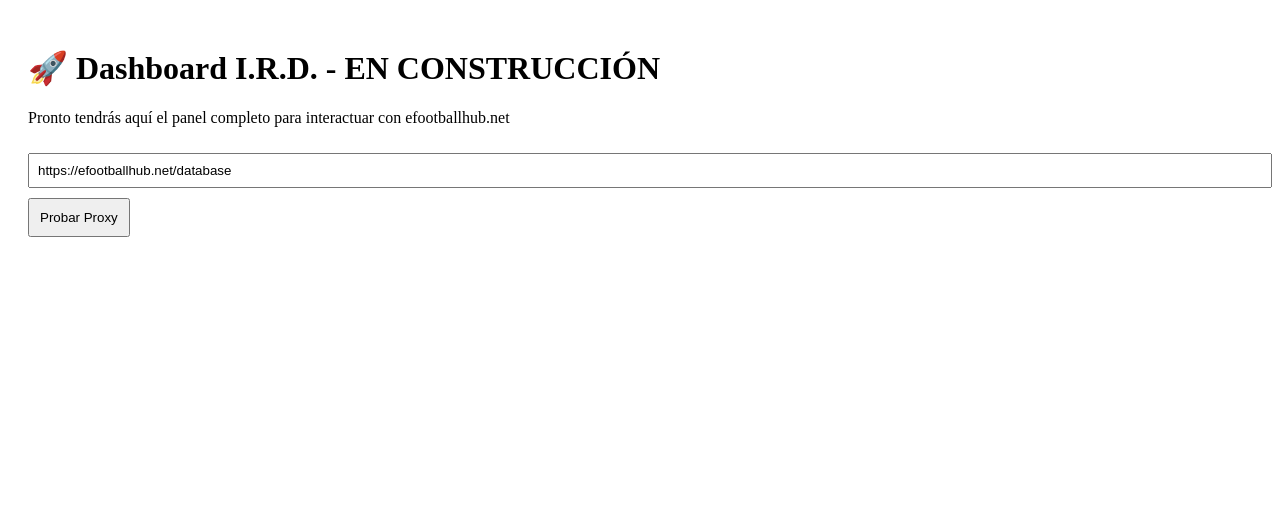
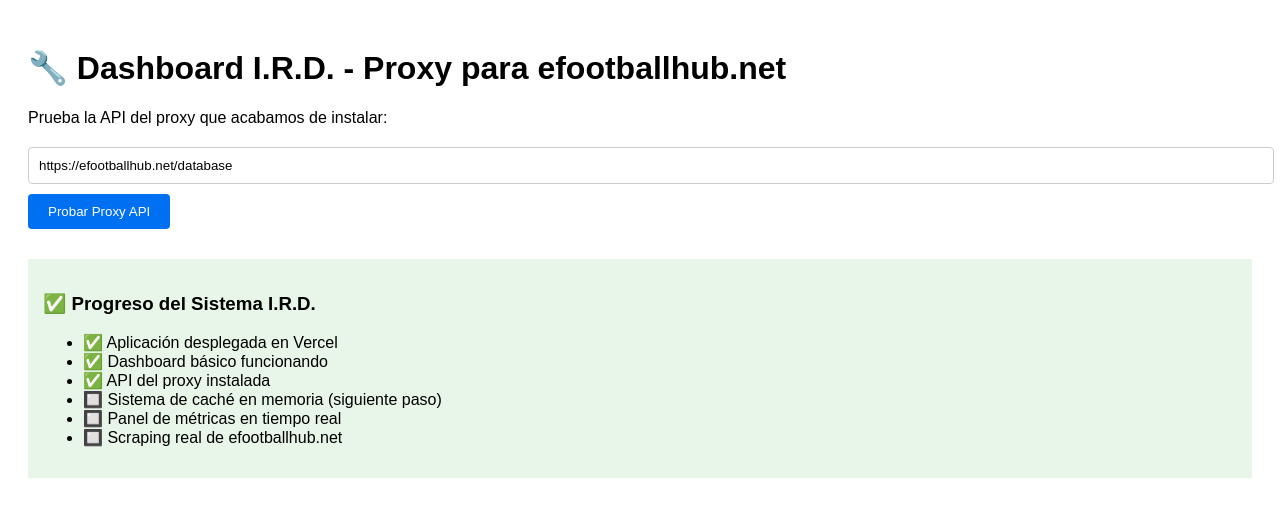
Before and after one commit to cochabambino42-collab/efootball-proxy, a Next.js app: page /ird-dashboard in a window 1280 px wide. Shown: the top 516 px of the page. Built offline with nearby package versions, Linux system fonts and the light colour scheme.

Commit message:
Add proxy testing functionality to DashboardPage

```diff
--- a/app/ird-dashboard/page.js
+++ b/app/ird-dashboard/page.js
@@ -3,19 +3,87 @@
 
 export default function DashboardPage() {
   const [url, setUrl] = useState('https://efootballhub.net/database');
+  const [loading, setLoading] = useState(false);
+  const [result, setResult] = useState(null);
+
+  const testProxy = async () => {
+    setLoading(true);
+    try {
+      const res = await fetch('/api/ird/proxy', {
+        method: 'POST',
+        headers: { 'Content-Type': 'application/json' },
+        body: JSON.stringify({ url })
+      });
+      const data = await res.json();
+      setResult(data);
+    } catch (error) {
+      setResult({ error: 'Fallo en la conexión' });
+    }
+    setLoading(false);
+  };
 
   return (
-    <div style={{padding: 20}}>
-      <h1>🚀 Dashboard I.R.D. - EN CONSTRUCCIÓN</h1>
-      <p>Pronto tendrás aquí el panel completo para interactuar con efootballhub.net</p>
+    <div style={{ padding: 20, fontFamily: 'Arial' }}>
+      <h1>🔧 Dashboard I.R.D. - Proxy para efootballhub.net</h1>
+      <p>Prueba la API del proxy que acabamos de instalar:</p>
+
+      <div style={{ marginTop: 20 }}>
         <input
           value={url}
           onChange={(e) => setUrl(e.target.value)}
-        style={{width: '100%', padding: 8, marginTop: 10}}
+          style={{
+            width: '100%',
+            padding: 10,
+            marginBottom: 10,
+            border: '1px solid #ccc',
+            borderRadius: 4
+          }}
         />
-      <button style={{marginTop: 10, padding: 10}}>
-        Probar Proxy
+        <button
+          onClick={testProxy}
+          disabled={loading}
+          style={{
+            padding: '10px 20px',
+            background: '#0070f3',
+            color: 'white',
+            border: 'none',
+            borderRadius: 4,
+            cursor: 'pointer'
+          }}
+        >
+          {loading ? 'Probando...' : 'Probar Proxy API'}
         </button>
+      </div>
+
+      {result && (
+        <div style={{
+          marginTop: 20,
+          padding: 15,
+          background: '#f5f5f5',
+          borderRadius: 4
+        }}>
+          <h3>Respuesta del API:</h3>
+          <pre style={{
+            whiteSpace: 'pre-wrap',
+            wordBreak: 'break-all',
+            fontSize: 12
+          }}>
+            {JSON.stringify(result, null, 2)}
+          </pre>
+        </div>
+      )}
+
+      <div style={{ marginTop: 30, padding: 15, background: '#e8f5e9' }}>
+        <h3>✅ Progreso del Sistema I.R.D.</h3>
+        <ul>
+          <li>✅ Aplicación desplegada en Vercel</li>
+          <li>✅ Dashboard básico funcionando</li>
+          <li>✅ API del proxy instalada</li>
+          <li>🔲 Sistema de caché en memoria (siguiente paso)</li>
+          <li>🔲 Panel de métricas en tiempo real</li>
+          <li>🔲 Scraping real de efootballhub.net</li>
+        </ul>
+      </div>
     </div>
   );
 }
```
Lines whose indentation alone changed are shown as unchanged.
